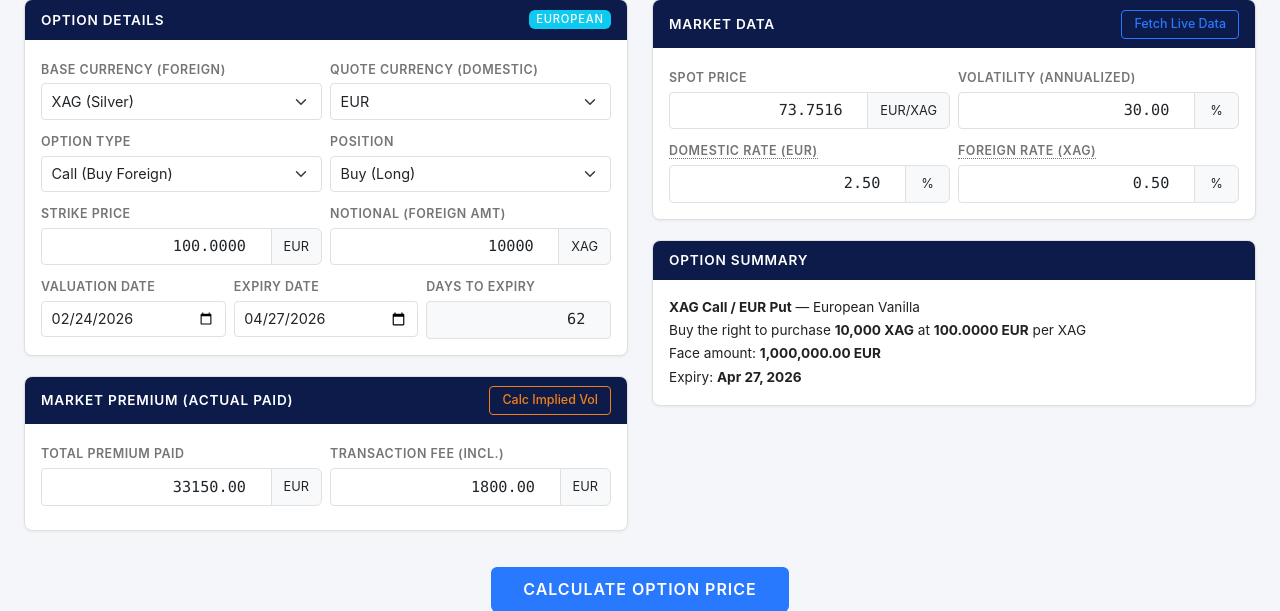
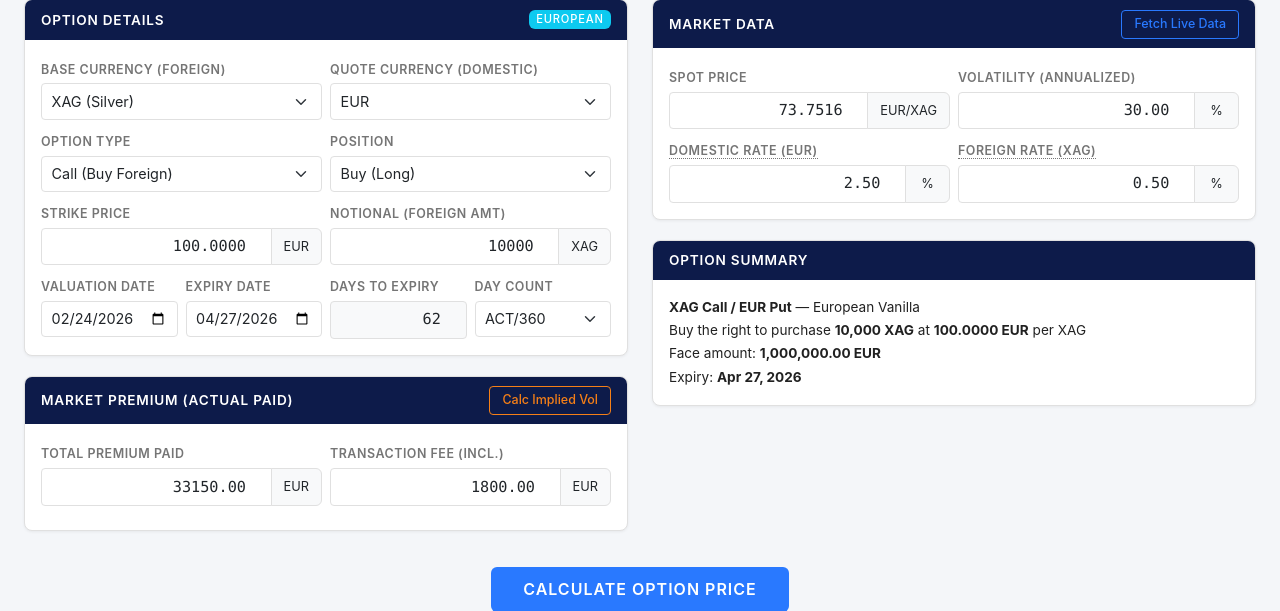
Before and after one commit to gonzalofernandeziglesias-alt/appOTCoptionsCALCULATOR, a Flask app: page / in a window 1280 px wide. Shown: the part 100-711 px from the top of the page. Run offline with Flask 3, Linux system fonts and the light colour scheme.

Commit message:
Add ACT/360 day count convention and OTC spread auto-calibration
- Add day count selector (ACT/360 default, ACT/365) to match bank conventions
- Backend uses selected day count for T calculation in pricing and implied vol
- Auto-calibrate OTC spread: when implied vol is calculated and SLV IV is
  available, offer to set the spread to match the bank's implied volatility

https://claude.ai/code/session_01BsHqEG2rNP3Qryjbcq2of8

```diff
--- a/app.py
+++ b/app.py
@@ -49,7 +49,9 @@ def calculate():
         days_to_expiry = (expiry_date - valuation_date).days
         if days_to_expiry < 0:
             return jsonify({'error': 'Expiry date must be after valuation date'}), 400
-        T = days_to_expiry / 365.0
+        day_count = data.get('day_count', 'ACT/365')
+        day_base = 360 if day_count == 'ACT/360' else 365
+        T = days_to_expiry / day_base
 
         # Price per unit
         price_unit = gk_price(S, K, T, r_d, r_f, sigma, option_type)
@@ -149,7 +151,9 @@ def calc_implied_vol():
         valuation_date = datetime.strptime(data['valuation_date'], '%Y-%m-%d').date()
         expiry_date = datetime.strptime(data['expiry_date'], '%Y-%m-%d').date()
         days_to_expiry = (expiry_date - valuation_date).days
-        T = days_to_expiry / 365.0
+        day_count = data.get('day_count', 'ACT/365')
+        day_base = 360 if day_count == 'ACT/360' else 365
+        T = days_to_expiry / day_base
 
         market_premium = float(data['market_premium'])
         price_market = market_premium / notional  # price per unit
--- a/static/js/app.js
+++ b/static/js/app.js
@@ -30,6 +30,7 @@ document.addEventListener('DOMContentLoaded', function () {
         estOtcVol: document.getElementById('estOtcVol'),
         btnUseEstVol: document.getElementById('btnUseEstVol'),
         slvIvSource: document.getElementById('slvIvSource'),
+        dayCount: document.getElementById('dayCount'),
         greeksTotal: document.getElementById('greeksTotal'),
         resultsSection: document.getElementById('resultsSection'),
         calcError: document.getElementById('calcError'),
@@ -66,6 +67,7 @@ document.addEventListener('DOMContentLoaded', function () {
 
     els.valuationDate.addEventListener('change', updateDaysToExpiry);
     els.expiryDate.addEventListener('change', updateDaysToExpiry);
+    els.dayCount.addEventListener('change', updateDaysToExpiry);
 
     // --- SLV IV + OTC Spread ---
     function updateEstOtcVol() {
@@ -158,6 +160,7 @@ document.addEventListener('DOMContentLoaded', function () {
             option_type: els.optionType.value,
             valuation_date: els.valuationDate.value,
             expiry_date: els.expiryDate.value,
+            day_count: els.dayCount.value,
             market_premium: els.marketPremium.value || null,
         };
 
@@ -400,6 +403,7 @@ document.addEventListener('DOMContentLoaded', function () {
                     option_type: els.optionType.value,
                     valuation_date: els.valuationDate.value,
                     expiry_date: els.expiryDate.value,
+                    day_count: els.dayCount.value,
                     market_premium: mp,
                 }),
             });
@@ -424,6 +428,25 @@ document.addEventListener('DOMContentLoaded', function () {
                 showImpliedVol('info', `Volatility set to ${fmt(iv, 2)}%`);
             };
             els.impliedVolResult.appendChild(useBtn);
+
+            // Auto-calibrate OTC spread if SLV IV is available
+            const slvIvVal = parseFloat(els.slvIv.value);
+            if (!isNaN(slvIvVal) && slvIvVal > 0) {
+                const impliedSpread = iv - slvIvVal;
+                const calibrateBtn = document.createElement('button');
+                calibrateBtn.className = 'btn btn-sm btn-outline-warning ms-2';
+                calibrateBtn.textContent = `Set spread to ${fmt(impliedSpread, 1)}pp`;
+                calibrateBtn.title = `Bank IV ${fmt(iv, 2)}% − SLV IV ${fmt(slvIvVal, 2)}% = ${fmt(impliedSpread, 1)}pp`;
+                calibrateBtn.onclick = function () {
+                    els.otcSpread.value = impliedSpread.toFixed(2);
+                    updateEstOtcVol();
+                    els.volatility.value = parseFloat(els.estOtcVol.value).toFixed(2);
+                    showImpliedVol('info',
+                        `OTC Spread calibrated: ${fmt(impliedSpread, 1)}pp (SLV ${fmt(slvIvVal, 2)}% + ${fmt(impliedSpread, 1)}pp = ${fmt(iv, 2)}%)`
+                    );
+                };
+                els.impliedVolResult.appendChild(calibrateBtn);
+            }
 
         } catch (err) {
             showImpliedVol('error', 'Error: ' + err.message);
--- a/templates/index.html
+++ b/templates/index.html
@@ -92,18 +92,25 @@
                         </div>
 
                         <!-- Dates -->
-                        <div class="col-4">
+                        <div class="col-3">
                             <label class="form-label">Valuation Date</label>
                             <input type="date" class="form-control" id="valuationDate" value="{{ today }}">
                         </div>
-                        <div class="col-4">
+                        <div class="col-3">
                             <label class="form-label">Expiry Date</label>
                             <input type="date" class="form-control" id="expiryDate" value="2026-04-27">
                         </div>
-                        <div class="col-4">
+                        <div class="col-3">
                             <label class="form-label">Days to Expiry</label>
                             <input type="number" class="form-control num-input" id="daysToExpiry"
                                    value="63" readonly style="background:#f8f9fa">
+                        </div>
+                        <div class="col-3">
+                            <label class="form-label">Day Count</label>
+                            <select class="form-select" id="dayCount">
+                                <option value="ACT/360" selected>ACT/360</option>
+                                <option value="ACT/365">ACT/365</option>
+                            </select>
                         </div>
                     </div>
                 </div>
```
